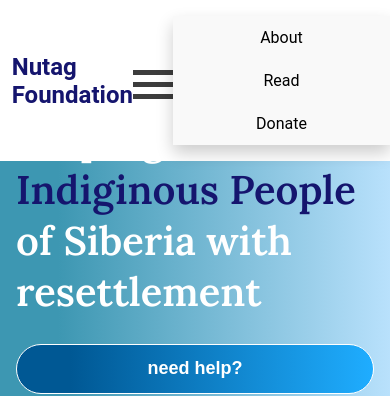
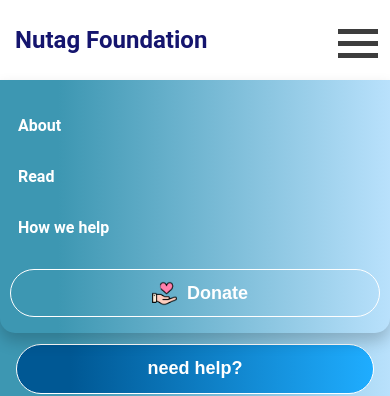
Before and after one commit to ariunaamy/nutag, a React (Vite) app: page / in a window 390 px wide. Both pictures are taken after a click on the element 370 px from the left and 46 px from the top of the page. Shown: the top 396 px of the page. Built offline with nearby package versions, Linux system fonts and the light colour scheme.

Commit message:
mobile navigation dropdown added

```diff
--- a/src/components/Header/Header.scss
+++ b/src/components/Header/Header.scss
@@ -3,6 +3,7 @@
 
 header {
   background-color: rgb(255, 255, 255);
+  height: 80px;
   color: #15156e;
   font-family: $font-base;
   top: 0;
@@ -12,21 +13,14 @@ header {
   display: flex;
   justify-content: space-between;
   align-items: center;
-  padding-top: 1rem;
-  padding-bottom: 1rem;
-
   .logo {
-    margin-left: 3%;
+    margin-left: 15px;
     font-size: 1.5rem;
     font-weight: bold;
   }
 
-  @media (min-width: 987px) {
-    padding: 1%;
-  }
-
-  #mobile-navigation {
   .menu_icon {
+    margin-right: 15px;
     display: flex;
     flex-direction: column;
     cursor: pointer;
@@ -39,35 +33,58 @@ header {
       width: 40px;
       height: 5px;
       margin-top: 7px;
-        // -webkit-transition: all 0.2s ease-in-out;
-        // transition: all 0.2s ease-in-out;
     }
   }
-  }
-}
+
   .dropdown {
-  position: relative;
-  width: 100%;
+    padding-top: 1.25rem;
+    padding-bottom: 1rem;
+    width: 100vw;
+    background: $background-gradient;
+    position: absolute;
+    top: 80px;
+    border-bottom-left-radius: 15px;
+    border-bottom-right-radius: 15px;
     background-color: rgb(255, 255, 255);
-  display: flex;
     flex-direction: column;
-  color: black;
-  background-color: #f9f9f9;
     box-shadow: 0px 8px 16px 0px rgba(0, 0, 0, 0.2);
     animation: slideDown 0.5s forwards;
 
+    .menu {
+      margin-bottom: 1rem;
       a {
-    text-align: center;
-    color: black;
-    padding: 12px 16px;
+        margin: 0 0.75rem;
+        color: rgb(255, 255, 255);
+        font-weight: bold;
+        font-size: 18px;
+        font-size: 1rem;
+        text-align: left;
+        padding: 16px 6px;
         text-decoration: none;
         display: block;
 
         &:hover {
-      background-color: #f1f1f1;
+          background-color: rgb(53, 158, 206);
+        }
+        //#3d97b2
+      }
+
+
+    }
+
+    .donate {
+      margin-top: 3rem;
+      @include button-style;
+      display: flex;
+      align-items: center;
+      justify-content: center;
+      img {
+        width: 25px;
+        height: auto;
+        margin: 10px;
       }
     }
-
+  }
   @keyframes slideDown {
     from {
       transform: translateY(-100%);
@@ -79,3 +96,6 @@ header {
     }
   }
 }
+
+@media (min-width: 987px) {
+}
--- a/src/components/Header/Header.tsx
+++ b/src/components/Header/Header.tsx
@@ -3,9 +3,6 @@ import { useState, useEffect } from "react";
 
 const Header = () => {
   const [isMenuOpen, setIsMenuOpen] = useState(false);
-
-  //   const toggleMenu = () => {
-  //     setIsMenuOpen(!isMenuOpen);
 
   useEffect(() => {
     let timer: number;
@@ -17,22 +14,25 @@ const Header = () => {
     return () => clearTimeout(timer);
   }, [isMenuOpen]);
 
-
   return (
     <header>
       <h1 className="logo">Nutag Foundation</h1>
-        <div id="mobile-navigation">
       <div className="menu_icon" onClick={() => setIsMenuOpen(!isMenuOpen)}>
         <div className="top"></div>
         <div className="middle"></div>
         <div className="bottom"></div>
       </div>
-        </div>
       {isMenuOpen && (
         <nav className="dropdown">
+          <div className="menu">
             <a>About</a>
             <a>Read</a>
-          <a>Donate</a>
+            <a>How we help</a>
+          </div>
+          <button className="donate">
+            <img src="../../images/heart.png" alt="heart" />
+            Donate
+          </button>
         </nav>
       )}
     </header>
--- a/src/components/Main/Main.scss
+++ b/src/components/Main/Main.scss
@@ -28,8 +28,10 @@ main {
         padding: 12px 16px;
         font-size: 18px;
         font-weight: bold;
+        color: white;
         border-radius: 50px;
-        background: rgb(0, 88, 148);
+        border: 1.5px solid white;
+        height: 48px;
         background: linear-gradient(
           90deg,
           rgba(0, 88, 148, 1) 15%,
@@ -55,9 +57,6 @@ main {
           rgba(0, 88, 148, 1) 15%,
           rgba(31, 173, 255, 1) 100%
         );
-        color: white;
-        border: 1.5px solid white;
-        height: 48px;
       }
     }
   }
@@ -80,7 +79,6 @@ main {
       order: 2;
       padding-left: 3rem;
 
-
       h1 {
         font-size: 3.5rem;
       }
@@ -88,14 +86,11 @@ main {
       .call_to_action {
         flex-direction: row;
 
-
         button {
           width: fit-content;
         }
-
       }
       // flex-direction: column;
-
     }
 
     .image-wrapper {
@@ -110,66 +105,5 @@ main {
         height: auto;
       }
     }
-
   }
-
-  //     width: 100%;
-  //     overflow: scroll;
-  //     min-height: 100vh;
-  //     color: $secondary-color;
-
-  //     .hero {
-  //         flex: 1;
-  //         .call_to_action {
-  //             button {
-  //               margin: 1rem;
-  //               margin-top: 1.5rem;
-  //               margin-left: 0;
-  //               color: rgb(66, 66, 66);
-  //               padding: 12px 16px;
-  //               font-size: 17px;
-  //               font-weight: bold;
-  //               border-radius: 50px;
-  //             }
-
-  //             .first {
-  //               background-color: yellow;
-  //               border: none;
-  //               height: 50px;
-  //             }
-
-  //             .second {
-  //               background: none;
-  //               border: 1.5px solid rgb(107, 107, 107);
-  //             }
-  //             .second:hover {
-  //               background-color: yellow;
-  //               border: none;
-  //               height: 50px;
-  //             }
-  //       }
-
-  //     }
-
-  //     .image-wrapper {
-  //     padding-left: 4rem;
-  //     width: 50%;
-  //     height: auto;
-  //     margin: 0 auto;
-  //     overflow: hidden;
-
-  //     img {
-  //       width: 100%;
-  //       height: auto;
-  //     //   display: block;
-  //     //   object-fit: cover;
-  //     }
-  //   }
-  //   }
 }
-
-// #resettlement {
-//   p {
-//     padding: 10em 25em;
-//   }
-// }
--- a/src/components/Main/Main.tsx
+++ b/src/components/Main/Main.tsx
@@ -7,7 +7,7 @@ const Main = () => {
         <h1>
           Helping
           <br />
-          <span>Indiginous People</span>
+          <span>Indigenous People</span>
           <br />
           of Siberia with resettlement
         </h1>
--- a/src/styles/_mixins.scss
+++ b/src/styles/_mixins.scss
@@ -1,5 +1,27 @@
 @mixin flex-center {
-    display: flex;
-    align-items: center;
-    justify-content: center;
+  display: flex;
+  align-items: center;
+  justify-content: center;
+}
+
+@mixin button-style {
+  justify-content: center;
+  width: 95%;
+  height: 48px;
+  margin: auto;
+  padding: 12px 16px;
+  font-size: 18px;
+  font-weight: bold;
+  border-radius: 50px;
+  color: white;
+  height: 48px;
+  background: none;
+  border: 1.5px solid white;
+  &:hover {
+    background: linear-gradient(
+      90deg,
+      rgba(0, 88, 148, 1) 15%,
+      rgba(31, 173, 255, 1) 100%
+    );
   }
+}
--- a/src/styles/_variables.scss
+++ b/src/styles/_variables.scss
@@ -4,6 +4,10 @@ $secondary-color: #282828;
 $yellow: rgb(255, 238, 48);
 $blue: #8DB600;
 $font-base: 'Roboto', sans-serif;
-
 $font-header: 'Lora', serif;
 $base-font-size: 16px;
+$background-gradient: linear-gradient(
+    90deg,
+    #3d97b2 15%,
+    rgba(185, 225, 252, 1) 100%
+  );
```
Also changed, not shown: images/heart.png (added). Lines whose indentation alone changed are shown as unchanged.
